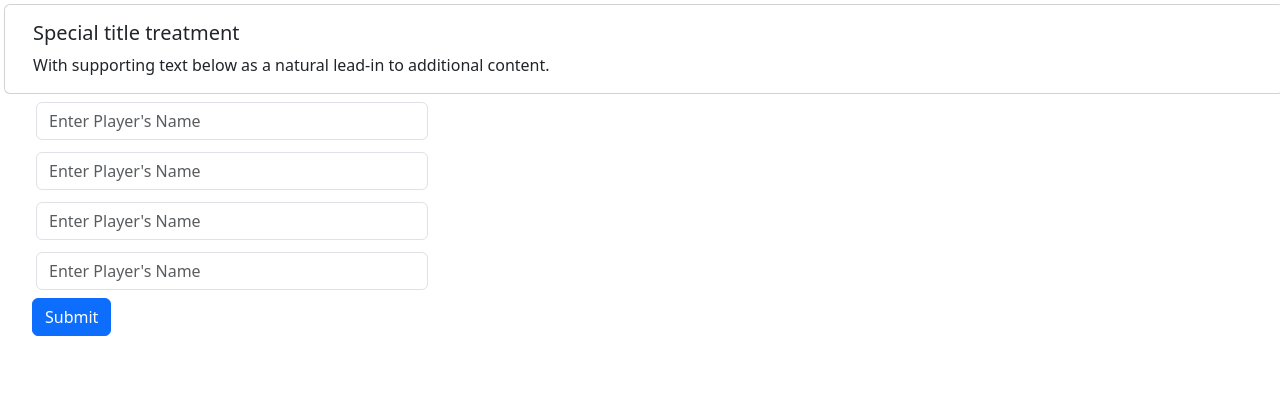
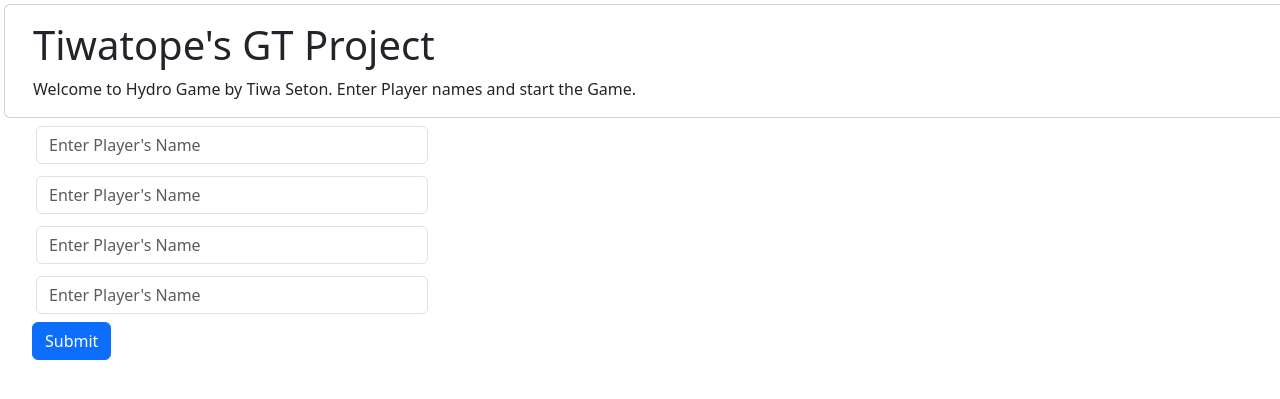
Before and after one commit to rotimiseton22/hydro-game-v2, a Flask app: page / in a window 1280 px wide. Shown: the top 399 px of the page. Run offline with Flask 3, Linux system fonts and the light colour scheme.

Commit message:
updating logic

```diff
--- a/templates/index.html
+++ b/templates/index.html
@@ -3,8 +3,8 @@
 <div class="row">
     <div class="card">
         <div class="card-body">
-            <h5 class="card-title">Special title treatment</h5>
-            <p class="card-text">With supporting text below as a natural lead-in to additional content.</p>
+            <h1 class="card-title">Tiwatope's GT Project</h1>
+            <p class="card-text">Welcome to Hydro Game by Tiwa Seton. Enter Player names and start the Game.</p>
 
         </div>
     </div>
@@ -15,7 +15,7 @@
         {% for id in range(4) %}
         <div class="row m-1">
             <div class="col-sm-4 m-1">
-                  <input type="text" name="player{{id}}" class="form-control" placeholder="Enter Player's Name"/>
+                <input type="text" name="player{{id}}" class="form-control" placeholder="Enter Player's Name" />
             </div>
         </div>
         {% endfor %}
```
Lines whose indentation alone changed are shown as unchanged.
